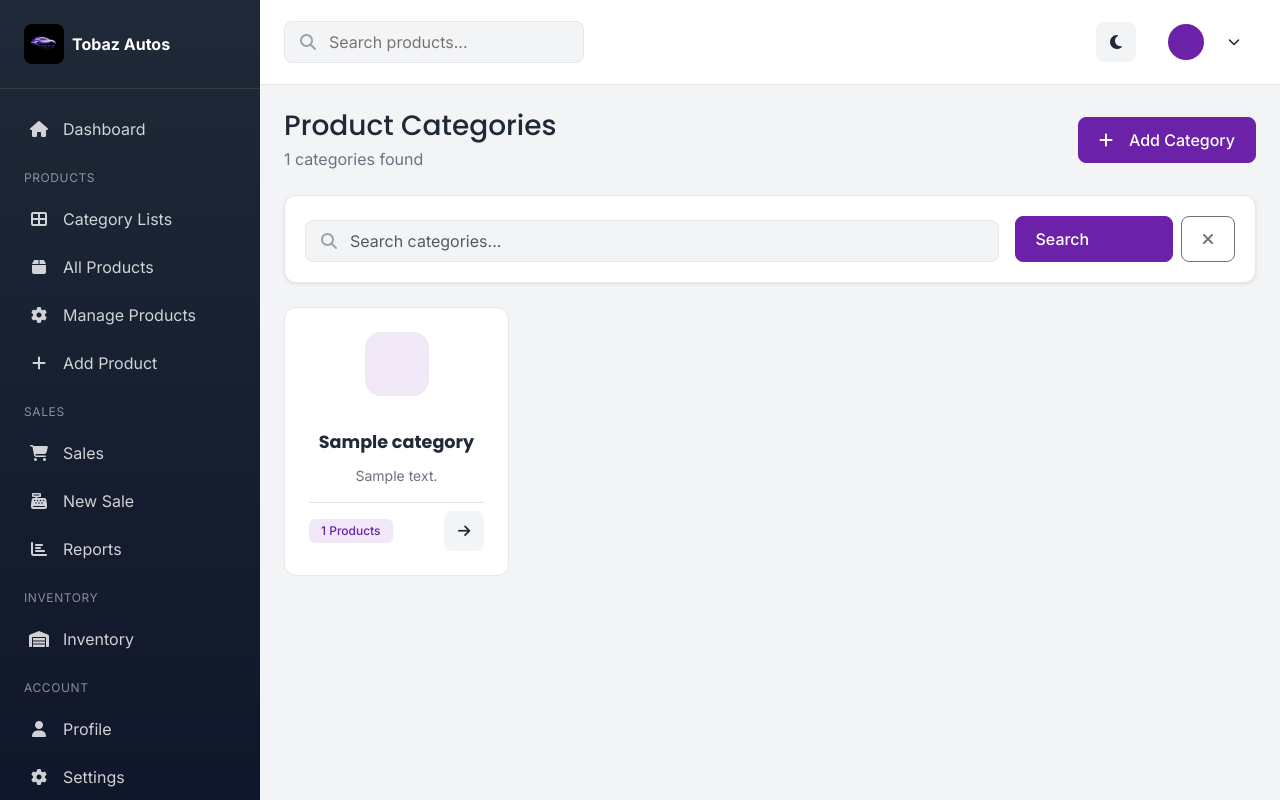
After one commit to Christian-39/tobaz-autos-ltd, a Django app: page /products/categories/ in a window 1280 px wide. The commit adds this page. Run offline with Django 4.2, Linux system fonts and the light colour scheme; tables that the repository leaves empty hold one stand-in row (values such as "Sample post").

Commit message:
final updates

```diff
--- /dev/null
+++ b/products/templates/products/category_list.html
@@ -0,0 +1,234 @@
+{% extends 'base.html' %} {% load static %}
+
+<!--prettier-ignore-->
+{% block title %}{{ title }}{% endblock %}
+{% block meta_description %}{{ meta_description }}{% endblock %}
+
+{% block content %}
+<!-- Page Header -->
+<div class="d-flex justify-content-between align-items-center mb-4">
+  <div>
+    <h1 class="h3 mb-1" style="color: var(--text-primary)">
+      Product Categories
+    </h1>
+    <p class="mb-0" style="color: var(--text-secondary)">
+      {{ total_results }} categories found
+    </p>
+  </div>
+  <a href="{% url 'dashboard:add_product' %}" class="btn btn-primary">
+    <i class="fas fa-plus me-2"></i>Add Category
+  </a>
+</div>
+
+<!-- Filters & Search -->
+<div class="card mb-4">
+  <div class="card-body">
+    <form method="get" class="row g-3 align-items-end">
+      <div class="col-md-9">
+        <div class="search-box w-100">
+          <i class="fas fa-search"></i>
+          <input
+            type="text"
+            name="q"
+            class="form-control"
+            placeholder="Search categories..."
+            value="{{ search_query|default:'' }}"
+          />
+        </div>
+      </div>
+      <div class="col-md-3">
+        <div class="d-flex gap-2">
+          <button type="submit" class="btn btn-primary flex-fill">
+            Search
+          </button>
+          <a
+            href="{% url 'products:category_list' %}"
+            class="btn btn-outline-secondary"
+            title="Clear"
+          >
+            <i class="fas fa-times"></i>
+          </a>
+        </div>
+      </div>
+    </form>
+  </div>
+</div>
+
+<!-- Categories Grid -->
+<div class="row g-4">
+  {% for cat in categories %}
+  <div class="col-6 col-md-4 col-lg-3">
+    <div class="category-card-styled position-relative">
+      <div class="category-icon-wrapper">
+        <div class="stat-icon primary mx-auto">
+          <i class="{{ cat.icon|default:'fas fa-folder' }}"></i>
+        </div>
+      </div>
+
+      <div class="category-content text-center">
+        <h5 class="category-title">
+          <a
+            href="{{ cat.get_absolute_url }}"
+            class="text-decoration-none"
+            style="color: var(--text-primary)"
+          >
+            {{ cat.name }}
+          </a>
+        </h5>
+        <p class="small mb-3" style="color: var(--text-secondary)">
+          <!--prettier-ignore-->
+          {{ cat.description|truncatechars:60|default:"Browse our collection of parts and vehicles." }}
+        </p>
+
+        <div
+          class="d-flex justify-content-between align-items-center pt-2 border-top"
+        >
+          <span
+            class="badge bg-soft-primary"
+            style="
+              color: var(--primary-color);
+              background: rgba(107, 33, 168, 0.1);
+            "
+          >
+            {{ cat.products.count }} Products
+          </span>
+          <a
+            href="{{ cat.get_absolute_url }}"
+            class="btn btn-sm btn-icon"
+            style="background: var(--bg-secondary)"
+          >
+            <i class="fas fa-arrow-right"></i>
+          </a>
+        </div>
+      </div>
+    </div>
+  </div>
+  {% empty %}
+  <div class="col-12">
+    <div class="card text-center py-5">
+      <div class="card-body">
+        <i
+          class="fas fa-layer-group fa-3x mb-3"
+          style="color: var(--text-muted)"
+        ></i>
+        <h4 style="color: var(--text-primary)">No categories found</h4>
+        <p style="color: var(--text-secondary)">
+          Try a different search term or add a new category.
+        </p>
+        <a href="{% url 'dashboard:add_product' %}" class="btn btn-primary">
+          <i class="fas fa-plus me-2"></i>Add New Category
+        </a>
+      </div>
+    </div>
+  </div>
+  {% endfor %}
+</div>
+
+<!-- Pagination -->
+{% if categories.has_other_pages %}
+<div class="d-flex justify-content-center mt-5">
+  <nav aria-label="Page navigation">
+    <ul class="pagination">
+      {% if categories.has_previous %}
+      <li class="page-item">
+        <a
+          class="page-link"
+          href="?page={{ categories.previous_page_number }}{% if search_query %}&q={{ search_query }}{% endif %}"
+        >
+          <i class="fas fa-chevron-left"></i>
+        </a>
+      </li>
+      <!--prettier-ignore-->
+      {% endif %} {% for num in categories.paginator.page_range %} {% if categories.number == num %}
+      <li class="page-item active"><span class="page-link">{{ num }}</span></li>
+      <!--prettier-ignore-->
+      {% elif num > categories.number|add:'-3' and num < categories.number|add:'3' %}
+      <li class="page-item">
+        <a
+          class="page-link"
+          href="?page={{ num }}{% if search_query %}&q={{ search_query }}{% endif %}"
+          >{{ num }}</a
+        >
+      </li>
+      {% endif %} {% endfor %} {% if categories.has_next %}
+      <li class="page-item">
+        <a
+          class="page-link"
+          href="?page={{ categories.next_page_number }}{% if search_query %}&q={{ search_query }}{% endif %}"
+        >
+          <i class="fas fa-chevron-right"></i>
+        </a>
+      </li>
+      {% endif %}
+    </ul>
+  </nav>
+</div>
+{% endif %}
+
+<style>
+  .category-card-styled {
+    background: var(--card-bg);
+    border-radius: 12px;
+    border: 1px solid var(--border-color);
+    transition: all 0.3s ease;
+    padding: 1.5rem;
+    height: 100%;
+    display: flex;
+    flex-direction: column;
+    justify-content: space-between;
+  }
+
+  .category-card-styled:hover {
+    transform: translateY(-4px);
+    box-shadow: 0 8px 24px rgba(0, 0, 0, 0.12);
+    border-color: var(--primary-light);
+  }
+
+  .category-icon-wrapper {
+    margin-bottom: 1.25rem;
+  }
+
+  .category-icon-wrapper .stat-icon {
+    width: 64px;
+    height: 64px;
+    font-size: 1.75rem;
+    border-radius: 16px;
+  }
+
+  .category-title {
+    font-size: 1.1rem;
+    font-weight: 700;
+    margin-bottom: 0.75rem;
+  }
+
+  .category-title a:hover {
+    color: var(--primary-color) !important;
+  }
+
+  /* Search box styling to match top-nav */
+  .search-box {
+    position: relative;
+  }
+  .search-box i {
+    position: absolute;
+    left: 1rem;
+    top: 50%;
+    transform: translateY(-50%);
+    color: var(--text-muted);
+  }
+  .search-box input {
+    padding-left: 2.75rem;
+  }
+
+  .pagination .page-link {
+    background: var(--card-bg);
+    border-color: var(--border-color);
+    color: var(--text-primary);
+  }
+
+  .pagination .page-item.active .page-link {
+    background: var(--primary-color);
+    border-color: var(--primary-color);
+  }
+</style>
+{% endblock %}
--- a/products/urls.py
+++ b/products/urls.py
@@ -5,6 +5,7 @@ app_name = 'products'
 
 urlpatterns = [
     path('', views.product_list, name='product_list'),
+    path('categories/', views.category_list, name='category_list'),
     path('category/<slug:slug>/', views.category_detail, name='category_detail'),
     path('<slug:slug>/', views.product_detail, name='product_detail'),
 ]
--- a/products/views.py
+++ b/products/views.py
@@ -87,6 +87,36 @@ def product_detail(request, slug):
     return render(request, 'products/product_detail.html', context)
 
 
+def category_list(request):
+    """
+    Category list view displaying all active product categories.
+    """
+    # Fetch all active categories
+    categories = Category.objects.filter(is_active=True).order_by('name')
+
+    # Search functionality within categories (optional, but helpful)
+    search_query = request.GET.get('q', '')
+    if search_query:
+        categories = categories.filter(
+            Q(name__icontains=search_query) |
+            Q(description__icontains=search_query)
+        )
+
+    # Pagination for categories (in case you have many)
+    paginator = Paginator(categories, 12)
+    page_number = request.GET.get('page')
+    page_obj = paginator.get_page(page_number)
+
+    context = {
+        'categories': page_obj,
+        'search_query': search_query,
+        'total_results': categories.count(),
+        'title': 'Product Categories - Tobaz Autos',
+        'meta_description': 'Explore our wide range of automotive categories including spare parts, oils, tools, and vehicles.',
+    }
+    return render(request, 'products/category_list.html', context)
+
+
 def category_detail(request, slug):
     """
     Category detail view showing products in a specific category.
--- a/templates/base.html
+++ b/templates/base.html
@@ -131,6 +131,10 @@
             width: 40px;
             height: 40px;
             border-radius: 8px;
+        }
+
+        .sidebar-brand span{
+            font-size: 1rem;
         }
 
         .sidebar-nav {
@@ -608,11 +612,15 @@
 <body>
     <!-- Sidebar (Desktop) -->
     <aside class="sidebar" id="sidebar">
-        <div class="sidebar-brand">
-            <a href="{% url 'core:home' %}">
-                <img src="/static/images/logo.png" alt="Tobaz Autos">
+        <div class="sidebar-brand d-flex justify-content-between align-items-start">
+            <a href="{% url 'core:home' %}" class="d-flex align-items-center gap-2">
+                <img src="/static/images/tobaz.jpeg" alt="Tobaz Autos">
                 <span>Tobaz Autos</span>
             </a>
+
+            <button class="btn-icon d-lg-none" id="sidebarClose" style="background: transparent; border: none; color: white; margin-top: -5px; margin-right: -10px;">
+                <i class="fas fa-times" style="font-size: 1.25rem;"></i>
+            </button>
         </div>
 
         <nav class="sidebar-nav">
@@ -622,8 +630,8 @@
             </a>
 
             <div class="sidebar-section-title">Products</div>
-            <a href="{% url 'products:category_detail' %}" class="sidebar-nav-item {% if 'product' in request.resolver_match.url_name %}active{% endif %}">
-                <i class="fas fa-box"></i>
+            <a href="{% url 'products:category_list' %}" class="sidebar-nav-item {% if 'product' in request.resolver_match.url_name %}active{% endif %}">
+                <i class="fas fa-th-large"></i>
                 <span>Category Lists</span>
             </a>
             <a href="{% url 'products:product_list' %}" class="sidebar-nav-item {% if 'product' in request.resolver_match.url_name %}active{% endif %}">
@@ -678,7 +686,7 @@
             </a>
         </nav>
     </aside>
-
+    <div id="sidebarOverlay" class="d-lg-none" style="display:none; position:fixed; top:0; left:0; width:100%; height:100%; background:rgba(0,0,0,0.5); z-index:999;"></div>
     <!-- Main Content -->
     <main class="main-content">
         <!-- Top Navbar -->
@@ -781,9 +789,42 @@
         });
 
         // Sidebar Toggle (Mobile)
-        document.getElementById('sidebarToggle')?.addEventListener('click', function() {
-            document.getElementById('sidebar').classList.toggle('show');
+        const sidebar = document.getElementById('sidebar');
+        const sidebarToggle = document.getElementById('sidebarToggle');
+        const sidebarClose = document.getElementById('sidebarClose');
+        const sidebarOverlay = document.getElementById('sidebarOverlay');
+
+        function toggleSidebar() {
+            const isOpen = sidebar.classList.toggle('show');
+            sidebarOverlay.style.display = isOpen ? 'block' : 'none';
+            // Prevent body scroll when sidebar is open on mobile
+            document.body.style.overflow = isOpen ? 'hidden' : 'auto';
+        }
+
+        // Open sidebar
+        sidebarToggle?.addEventListener('click', toggleSidebar);
+
+        // Close sidebar (via X button or clicking overlay)
+        [sidebarClose, sidebarOverlay].forEach(el => {
+            el?.addEventListener('click', toggleSidebar);
         });
+
+        // Close sidebar when a nav link is clicked (useful for single-page feel)
+        document.querySelectorAll('.sidebar-nav-item').forEach(link => {
+            link.addEventListener('click', () => {
+                if (window.innerWidth < 992) {
+                    toggleSidebar();
+                }
+            });
+        });
+
+        // Close sidebar on scroll outside (Optional - usually Overlay click is better)
+        window.addEventListener('scroll', () => {
+            if (sidebar.classList.contains('show') && window.innerWidth < 992) {
+                // Only auto-close if scrolled significantly
+                if(window.scrollY > 50) toggleSidebar();
+            }
+        }, { passive: true });
 
         // Auto-hide alerts after 5 seconds
         setTimeout(function() {
```
Also changed, not shown: products/templates/products/category_detail.html (+68 -29 lines), static/images/tobaz.jpeg (added).
